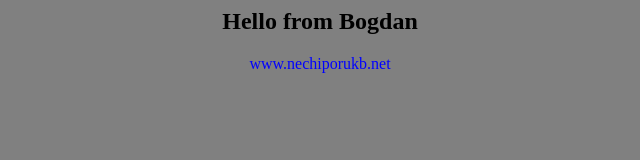
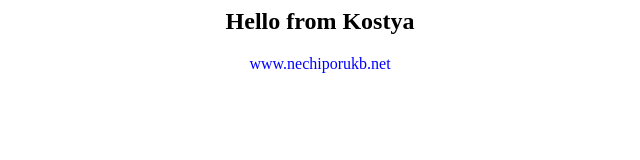
Before and after one commit to b1700n/Kostya_prod_Site, a plain HTML site: page index.html in a window 1280 px wide. Shown: the whole page, without its empty margins (320-960 px from the left). Drawn offline with Linux system fonts and the light colour scheme.

Commit message:
Kostya v2.0 (change name and background color)

```diff
--- a/index.html
+++ b/index.html
@@ -1,7 +1,7 @@
 <html>
-<body bgcolor=grey>
+<body bgcolor=white>
 <center>
-<h2><font color=black>Hello from Bogdan</font></h2>
+<h2><font color=black>Hello from Kostya</font></h2>
 <font color=blue>www.nechiporukb.net</font>
 </center>
 </body>
```
Also changed, not shown: 1 other file.
